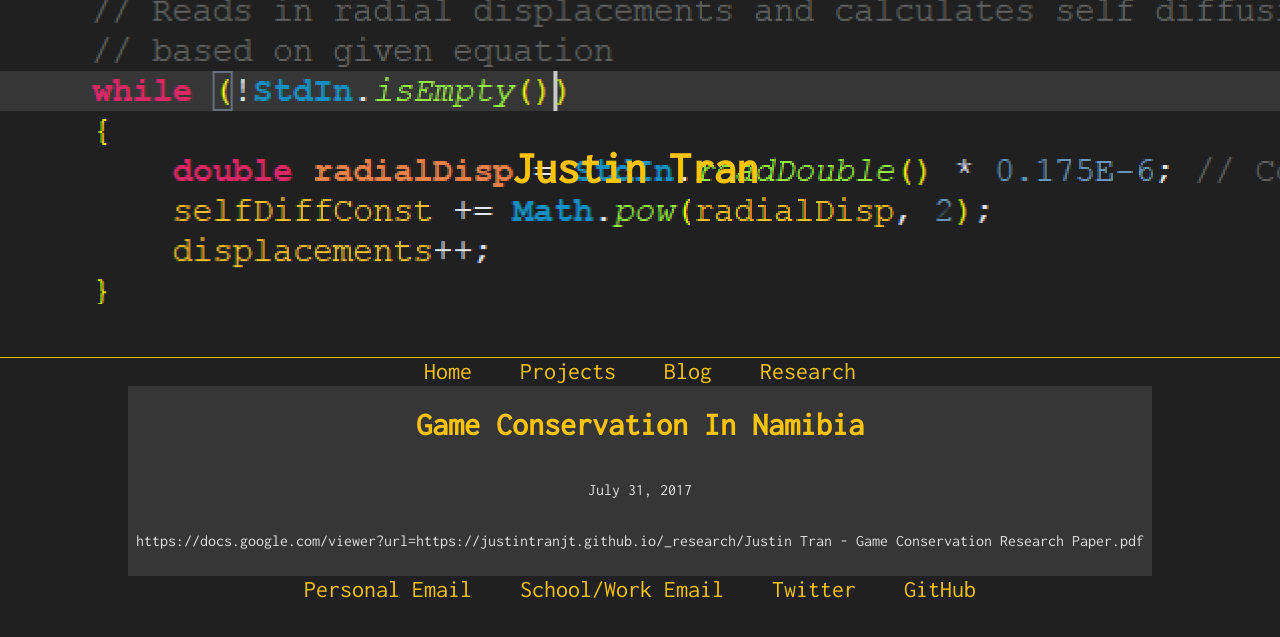
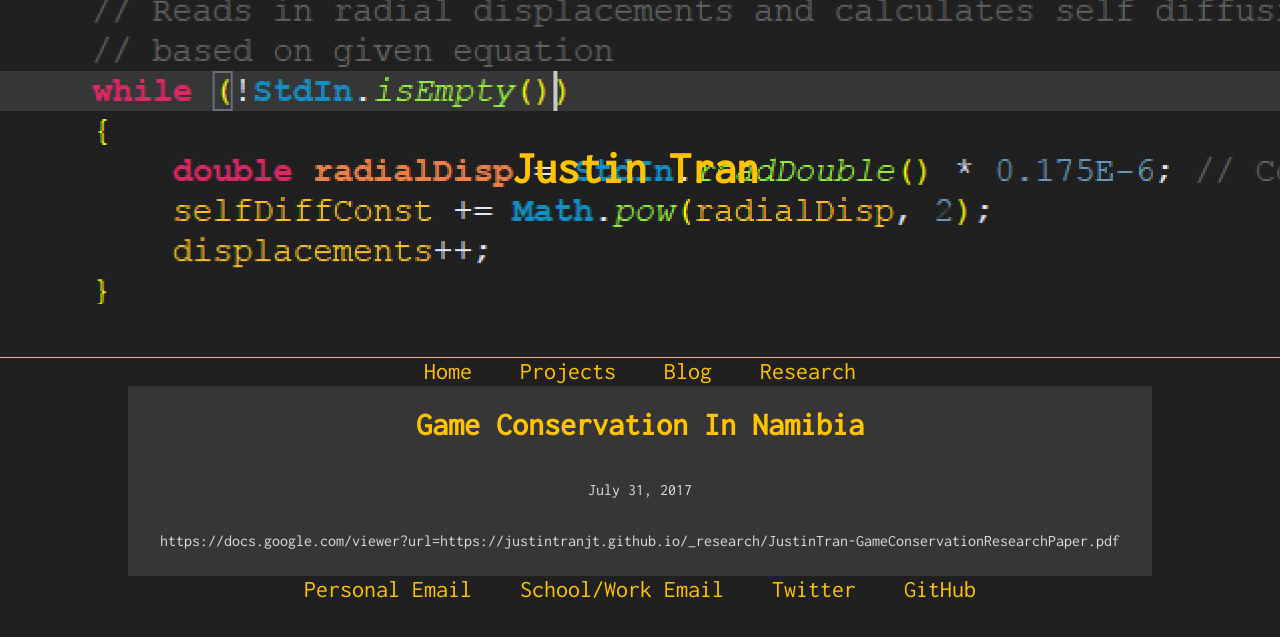
Before and after one commit to justintranjt/justintranjt.github.io, a Jekyll site: the page built from _research/2017-07-31-game-conservation-in-namibia.md, in a window 1280 px wide. Shown: the top 637 px of the page. Built offline with Jekyll 4.4.1, drawn with Linux system fonts in a browser that asks for light colours.

Commit message:
Update 2017-07-31-game-conservation-in-namibia.md

```diff
--- a/_research/2017-07-31-game-conservation-in-namibia.md
+++ b/_research/2017-07-31-game-conservation-in-namibia.md
@@ -4,4 +4,4 @@ title: "Game Conservation In Namibia"
 date: 2017-07-31
 description: The Use of Colonial Conservation Efforts in Etosha and Other Game Reserves to Damage Indigenous Namibians
 ---
-https://docs.google.com/viewer?url=https://justintranjt.github.io/_research/Justin Tran - Game Conservation Research Paper.pdf
+https://docs.google.com/viewer?url=https://justintranjt.github.io/_research/JustinTran-GameConservationResearchPaper.pdf
```
